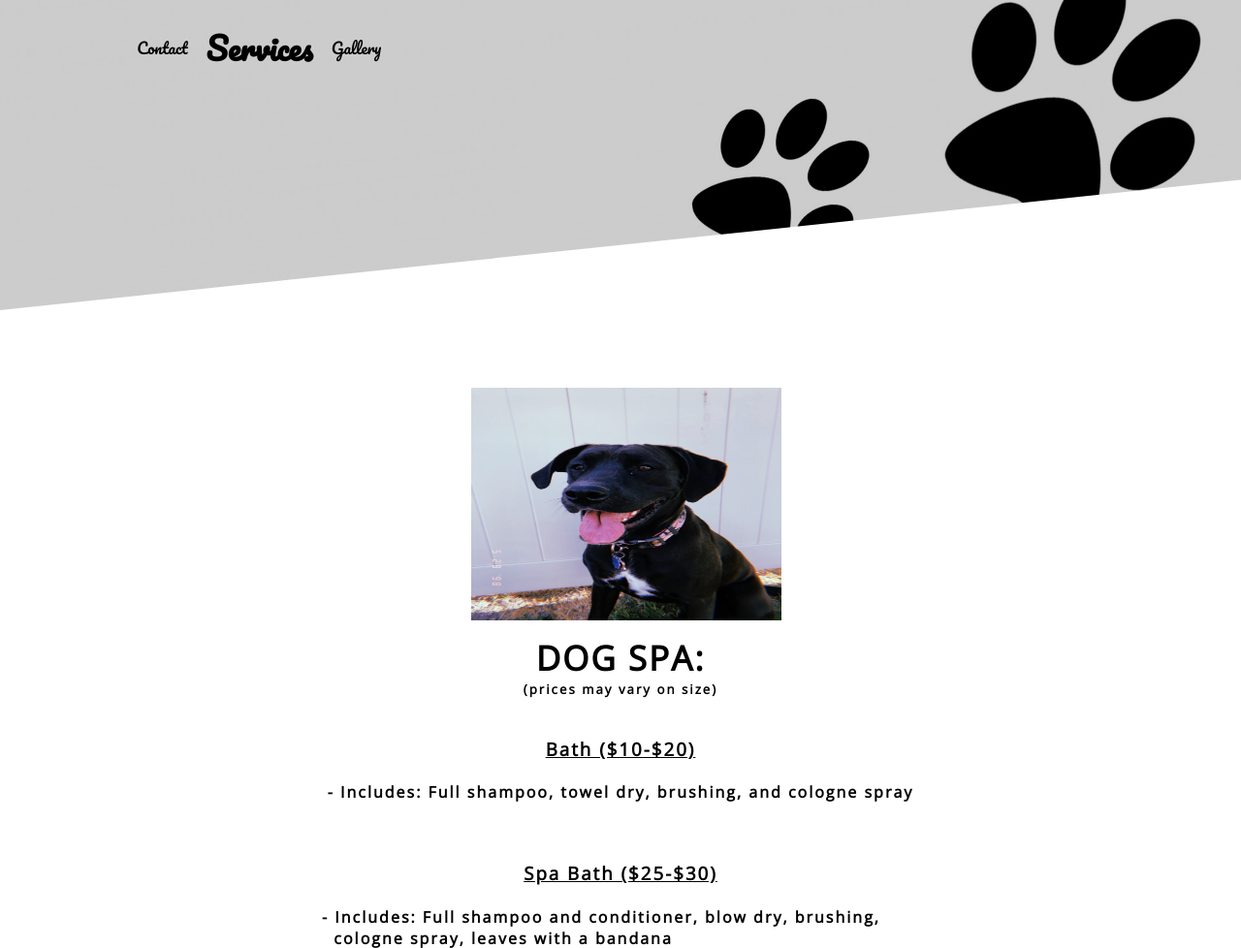
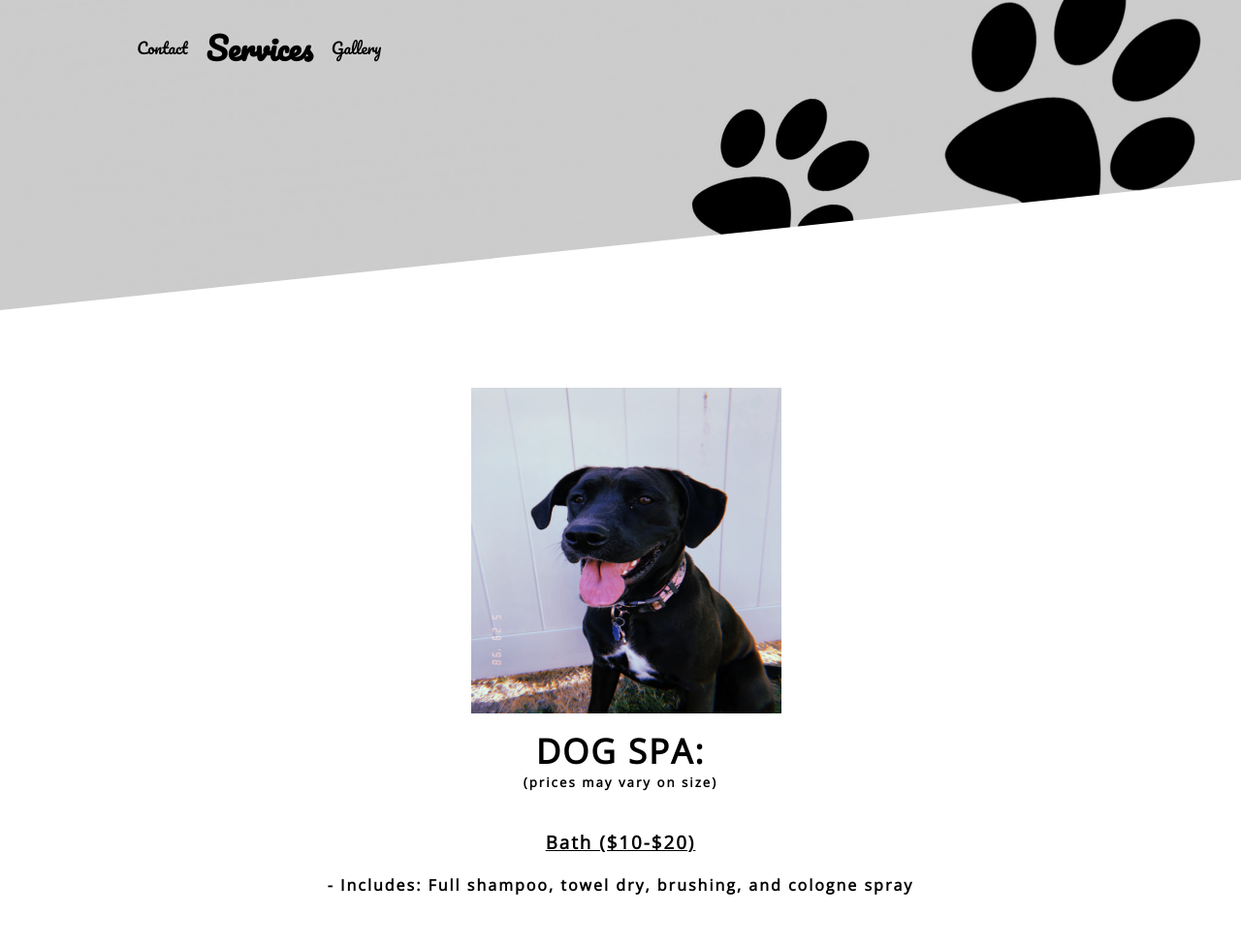
Before and after one commit to dstephenson16/GroomingService, a PHP site: page / in a window 1280 px wide. Shown: the top 978 px of the page at 97% size. Run offline with PHP 8.4, Linux system fonts and the light colour scheme; some libraries are stand-ins or nearby versions.

Commit message:
image fixed

```diff
--- a/styles/service-wrapper.css
+++ b/styles/service-wrapper.css
@@ -6,7 +6,7 @@
     position: relative;
     left: 38%;
     width: 25vw;
-    height: 30vh;
+    height: 42vh;
 }
 
 .service-wrapper .logo-text h2 {
```
